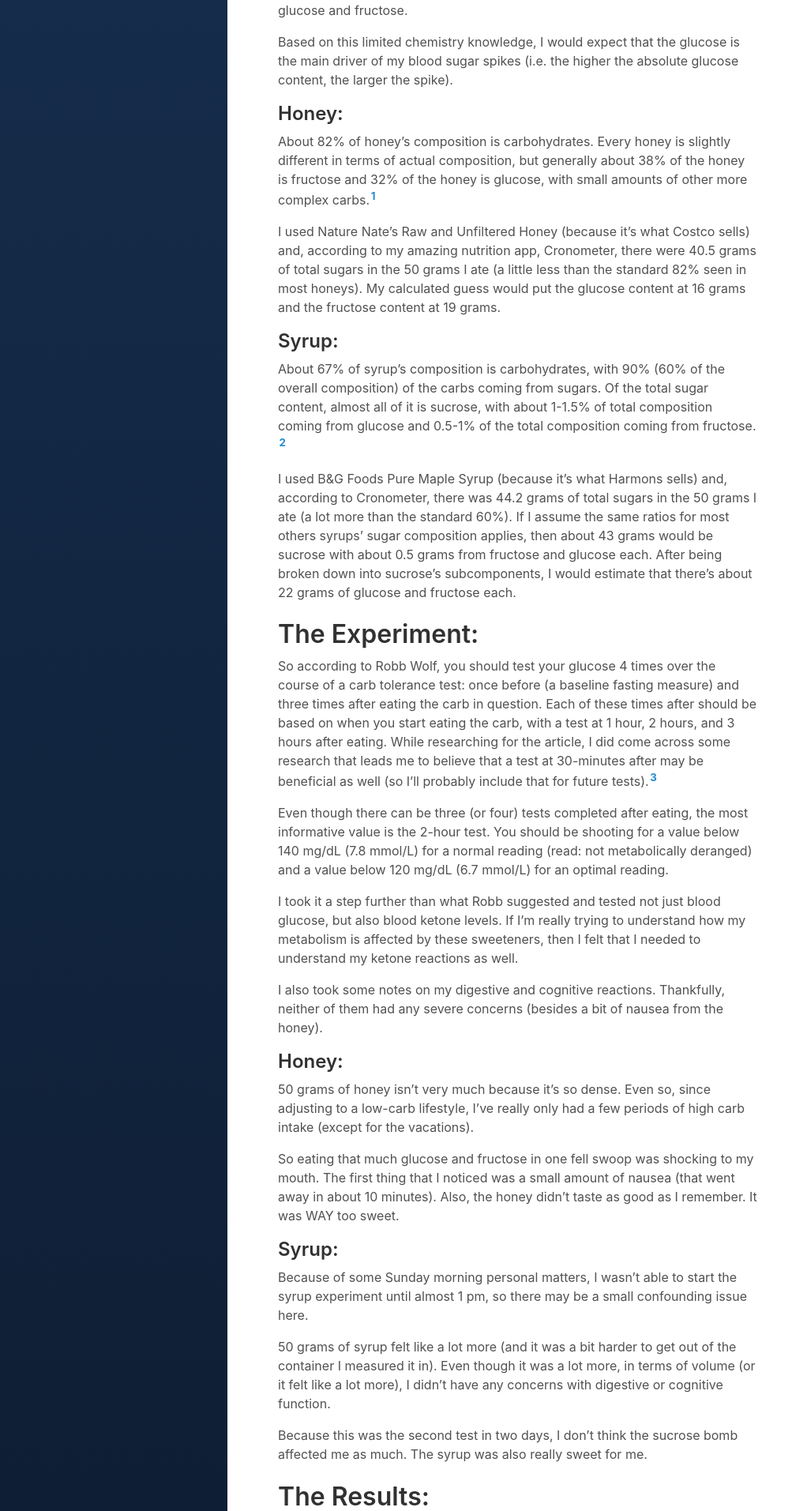
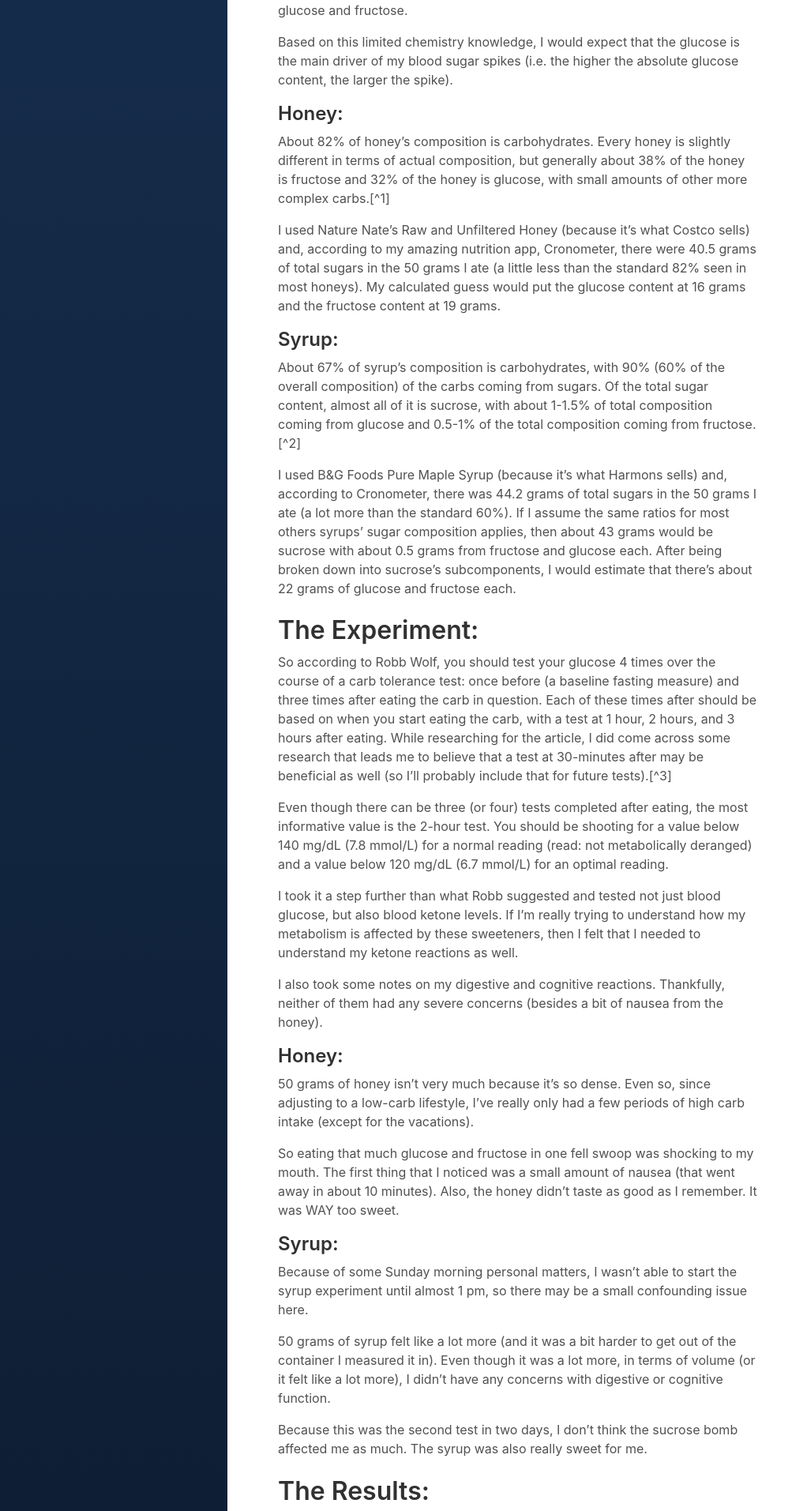
Before and after one commit to quantifiedketonian/quantifiedketonian.github.io, a Jekyll site: the page built from _posts/2019-03-11-a-tale-of-two-sweeteners.md, in a window 1280 px wide. Shown: the part 1082-2995 px from the top of the page at 79% size, without its empty margins (0-1022 px from the left). Built offline with Jekyll 4.4.1, drawn with Linux system fonts in a browser that asks for light colours; some of the changed text lies outside the part shown.

```diff
--- a/_posts/2019-03-11-a-tale-of-two-sweeteners.md
+++ b/_posts/2019-03-11-a-tale-of-two-sweeteners.md
@@ -51,7 +51,7 @@ the larger the spike).
 
 About 82% of honey's composition is carbohydrates. Every honey is slightly different
 in terms of actual composition, but generally about 38% of the honey is fructose and
-32% of the honey is glucose, with small amounts of other more complex carbs.[^1]
+32% of the honey is glucose, with small amounts of other more complex carbs.\[^1\]
 
 I used Nature Nate's Raw and Unfiltered Honey (because it's what Costco sells) and,
 according to my amazing nutrition app, Cronometer, there were 40.5 grams of total
@@ -64,7 +64,7 @@ fructose content at 19 grams.
 About 67% of syrup's composition is carbohydrates, with 90% (60% of the overall
 composition) of the carbs coming from sugars. Of the total sugar content, almost
 all of it is sucrose, with about 1-1.5% of total composition coming from glucose and
-0.5-1% of the total composition coming from fructose.[^2]
+0\.5-1% of the total composition coming from fructose.\[^2\]
 
 I used B&G Foods Pure Maple Syrup (because it's what Harmons sells) and, according to
 Cronometer, there was 44.2 grams of total sugars in the 50 grams I ate (a lot more
@@ -81,7 +81,7 @@ after eating the carb in question. Each of these times after should be based on
 when you start eating the carb, with a test at 1 hour, 2 hours, and 3 hours after
 eating. While researching for the article, I did come across some research that
 leads me to believe that a test at 30-minutes after may be beneficial as well (so
-I'll probably include that for future tests).[^3]
+I'll probably include that for future tests).\[^3\]
 
 Even though there can be three (or four) tests completed after eating, the most
 informative value is the 2-hour test. You should be shooting for a value below
@@ -164,8 +164,8 @@ Based on these results (and there's not a statistical basis to this yet), I have
 intention of eating either of these regularly. They cause too much variation for
 me to feel comfortable with the effects that they have on me.
 
-[^1]: [Wikipedia](https://en.wikipedia.org/wiki/Honey#Nutrition) and [this other honey website](http://www.chm.bris.ac.uk/webprojects2001/loveridge/index-page3.html) both discuss the chemical breakdown of honey and have comparative numbers for the proportion of glucose and fructose in honey.
+\[^1\]: [Wikipedia](https://en.wikipedia.org/wiki/Honey#Nutrition) and [this other honey website](http://www.chm.bris.ac.uk/webprojects2001/loveridge/index-page3.html) both discuss the chemical breakdown of honey and have comparative numbers for the proportion of glucose and fructose in honey.
 
-[^2]: Both [Wikipedia](https://en.wikipedia.org/wiki/Maple_syrup#Nutrition_and_food_characteristics) and [this research article](http://www.uvm.edu/~pmrc/Chemical%20composition%20of%20pure%20maple%20syrup%20-%20van%20den%20Berg%20et%20al%202015.pdf) discuss the levels of each kind of sugar that would be expected in pure maple syrup. Unlike the honey sources, the study here shows that it is quite variable based on grade and manufacturer.
+\[^2\]: Both [Wikipedia](https://en.wikipedia.org/wiki/Maple_syrup#Nutrition_and_food_characteristics) and [this research article](http://www.uvm.edu/\~pmrc/Chemical%20composition%20of%20pure%20maple%20syrup%20-%20van%20den%20Berg%20et%20al%202015.pdf) discuss the levels of each kind of sugar that would be expected in pure maple syrup. Unlike the honey sources, the study here shows that it is quite variable based on grade and manufacturer.
 
-[^3]: [This article](https://www.lchf-rd.com/2018/11/26/when-normal-fasting-blood-glucose-results-arent-necessarily-fine/) shows that the extra test at 30 minutes provides some better differentiation around between the normal (healthy) glucose response pattern and several abnormal patterns that may appear to be normal if you only use the standard four tests.
+\[^3\]: [This article](https://www.lchf-rd.com/2018/11/26/when-normal-fasting-blood-glucose-results-arent-necessarily-fine/) shows that the extra test at 30 minutes provides some better differentiation around between the normal (healthy) glucose response pattern and several abnormal patterns that may appear to be normal if you only use the standard four tests.
```
